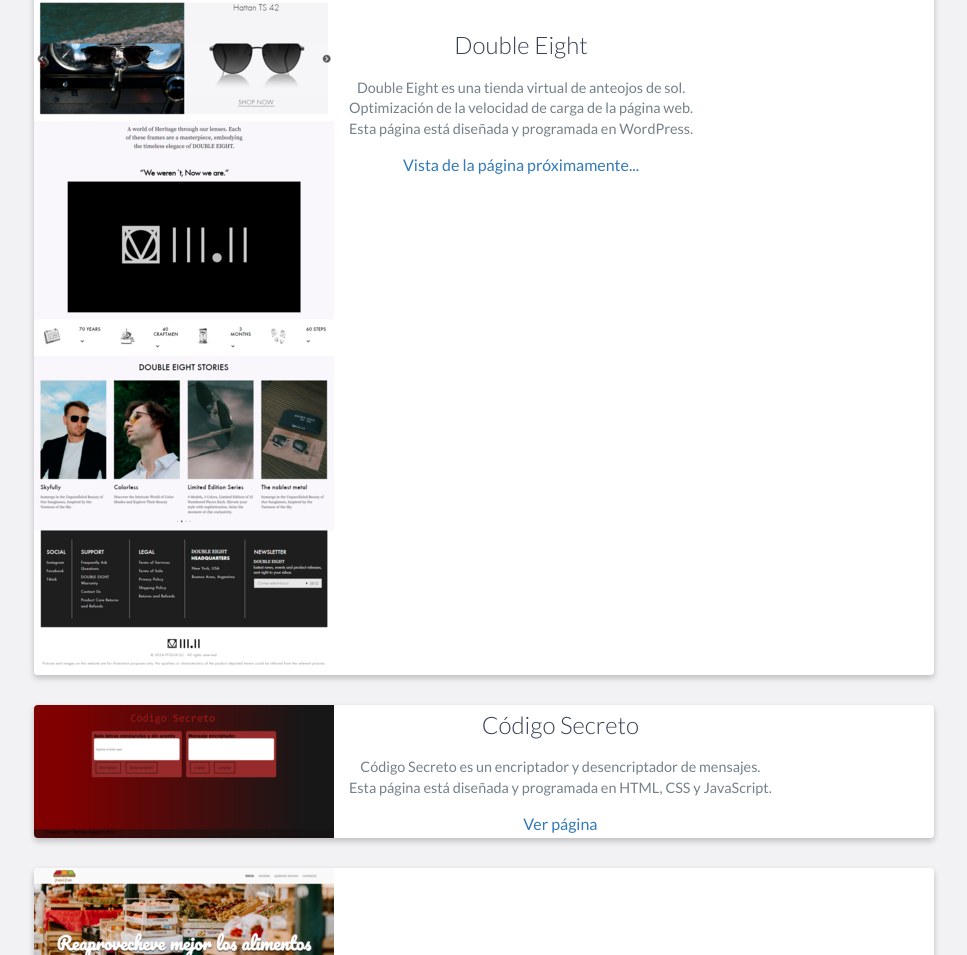
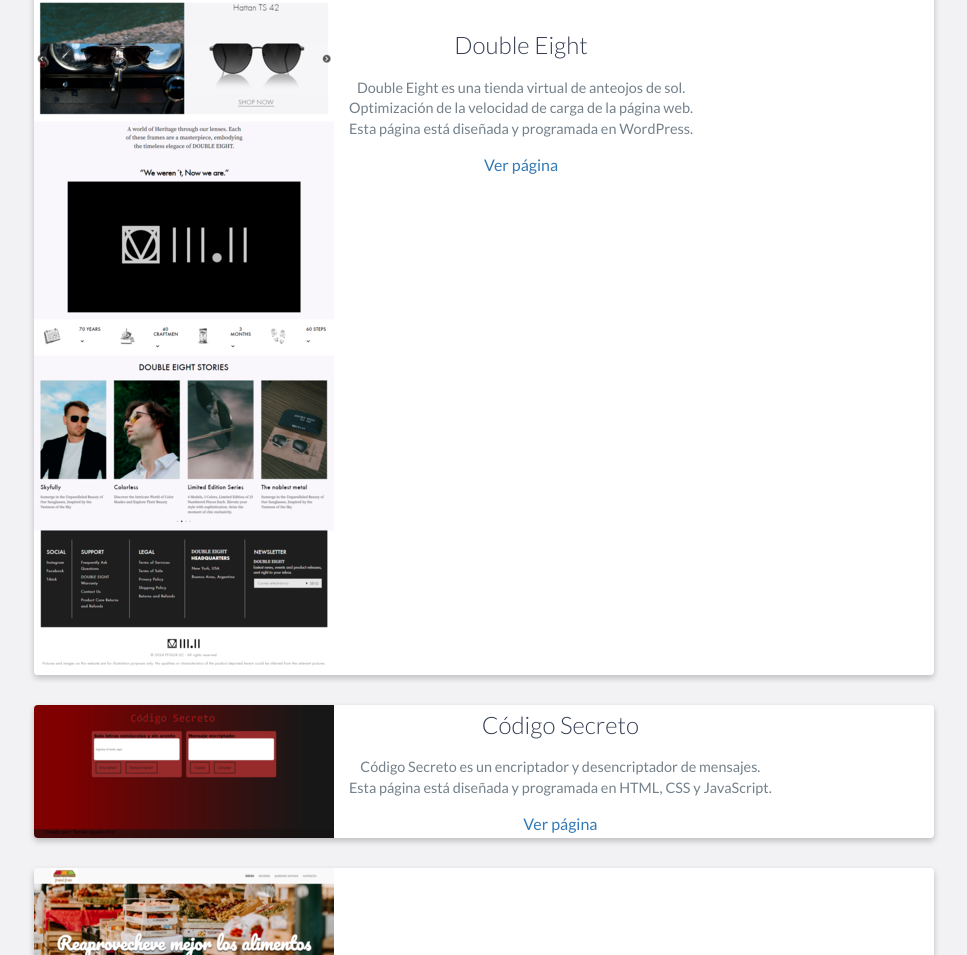
Before and after one commit to tomasfriz/Porfolio-Web, a website: page index.html in a window 1280 px wide. Shown: the part 10590-11545 px from the top of the page, without its empty margins (156-1123 px from the left). Drawn offline with nearby package versions, Linux system fonts and the light colour scheme.

```diff
--- a/index.html
+++ b/index.html
@@ -380,7 +380,7 @@
                             Optimización de la velocidad de carga de la página web. <br>
                             Esta página está diseñada y programada en WordPress.
                         </p>
-                        <a href="https://double8ight.com/" target="_blank">Vista de la página próximamente...</a>
+                        <a href="https://double8ight.com/" target="_blank">Ver página</a>
                     </div>
                     <!-- End .project-info -->
                 </div>
```
